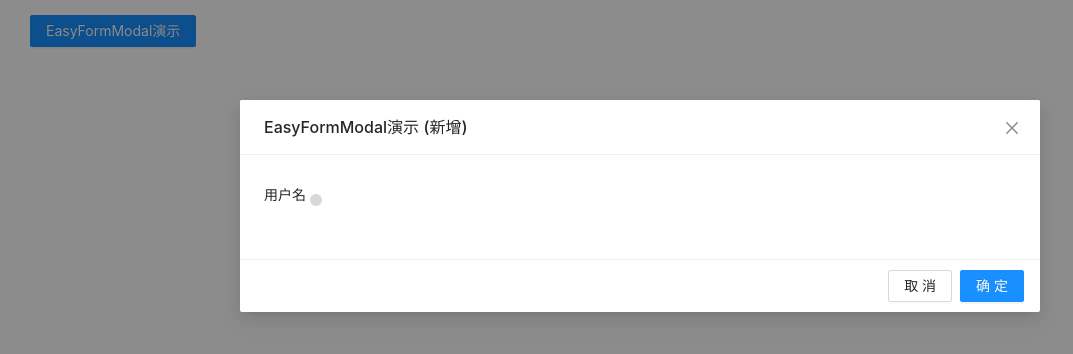
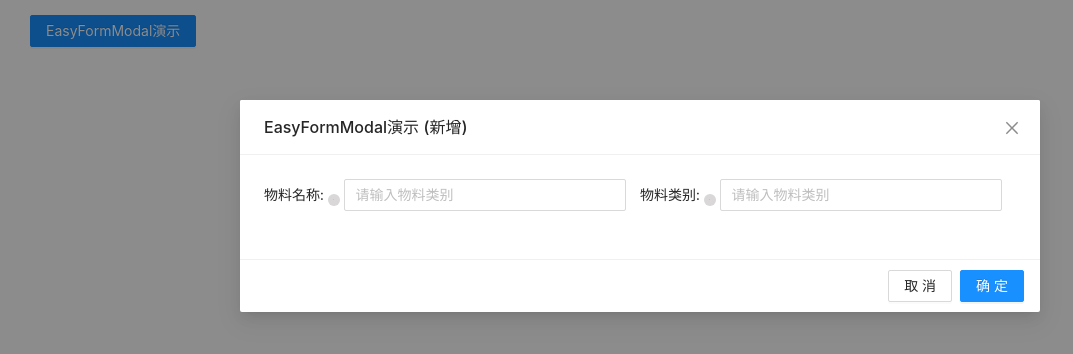
Before and after one commit to haiexijun/easy-ant-design-vue, a Vue app: page / in a window 1280 px wide. Both pictures are taken after a click on the button "EasyFormModal演示". Shown: the top 354 px of the page, without its empty margins (0-1073 px from the left). Built offline with nearby package versions, Linux system fonts and the light colour scheme.

Commit message:
可以循环生成input输入框组件了

```diff
--- a/src/App.vue
+++ b/src/App.vue
@@ -8,6 +8,7 @@
         :title-status="'新增'"
         :width="800"
         :modal-type="'add'"
+        :modal-form-setting="setting1"
     />
   </div>
 </template>
@@ -19,6 +20,27 @@ export default {
   name: 'App',
   components: {
     EasyFormModal
+  },
+  data(){
+    return{
+      //测试easyFormModal的setting
+      setting1:{
+        materialName:{
+          name:'物料名称',
+          type:'input',
+          notNull:false,
+          help:'abc',
+          placeholder:'请输入物料类别',
+        },
+        materialClass:{
+          name:'物料类别',
+          type:'input',
+          notNull:false,
+          help:'test',
+          placeholder:'请输入物料类别',
+        }
+      }
+    }
   },
   methods:{
     testEasyFormModal(){
--- a/src/components/EasyFormModal/EasyFormModal.vue
+++ b/src/components/EasyFormModal/EasyFormModal.vue
@@ -21,24 +21,31 @@
     <!--内部表单生成器-->
     <div>
       <a-form :layout="formLayout" :model="formState">
-        <a-row :gutter="48">
+        <a-row>
           <!--通过v-for来循环渲染要生成的表单组件-->
-          <a-col :md="24" :sm="24">
-            <a-form-item
-
-            >
+          <a-col
+              v-for="(item,key) in modalFormSetting"
+              :key="key"
+              :span="12">
+            <a-form-item>
               <!--表单左边的label-->
               <span slot="label">
-                {{ '用户名' }}
+                {{ item.name }}:
                 <a-tooltip>
-                  <template #title>prompt text</template>
-                  <div style="width: 12px;height: 12px;border-radius: 10px;background-color: #d9d7d7;display: inline-block">
+                  <template #title>{{item.help}}</template>
+                  <div style="margin-right: 4px;width: 12px;height: 12px;border-radius: 10px;background-color: #d9d7d7;display: inline-block">
                     <p style="font-size: 1px;text-align: center;line-height: 12px;">?</p>
                   </div>
                 </a-tooltip>
               </span>
+              <!--右侧的表单组件-->
+              <a-input
+                  :placeholder="item.placeholder"
+                  style="width: 75%;"
+              />
             </a-form-item>
           </a-col>
+
         </a-row>
       </a-form>
     </div>
@@ -97,6 +104,10 @@ export default {
       type:String,
       default:'horizontal'
     },
+    //这是表单生成器的初始化设置，用于渲染表单
+    modalFormSetting:{
+      type:Object
+    }
   },
   data(){
     return{
@@ -111,6 +122,7 @@ export default {
   methods:{
     ok(type){
       this.visible=false
+      console.log(this.modalFormSetting)
     }
   }
 }
```
